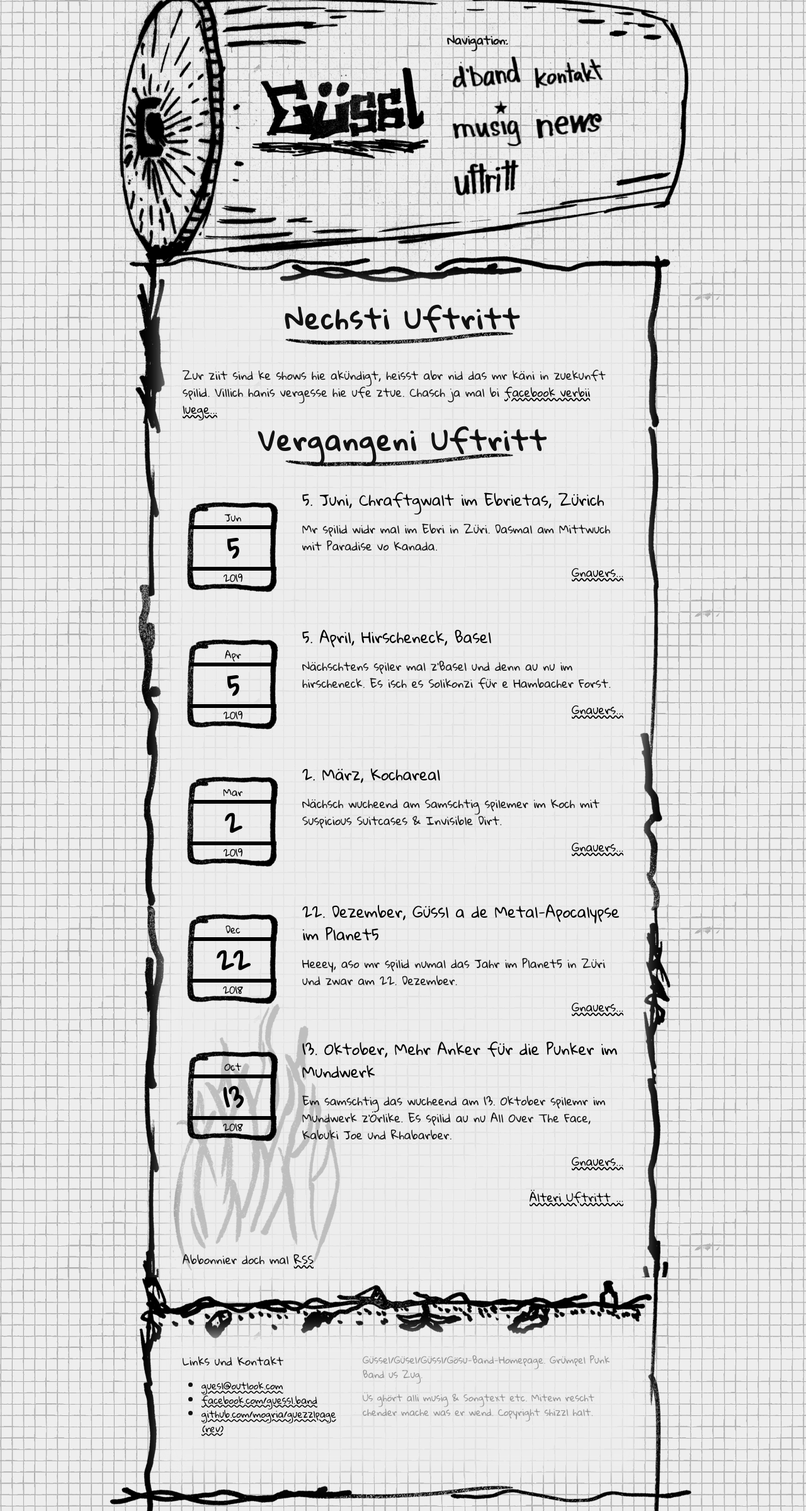
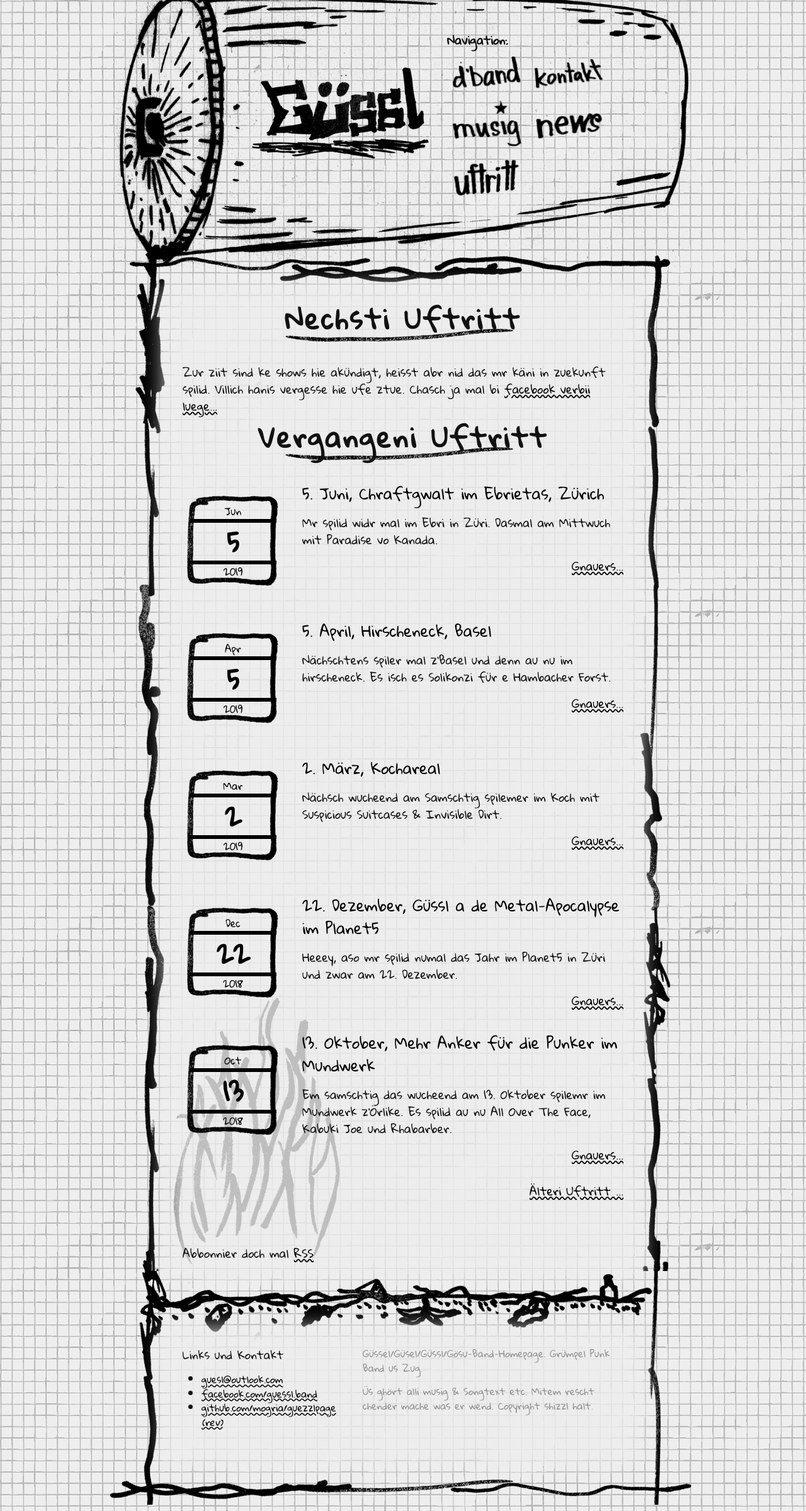
Before and after one commit to mogria/guezzlpage, a Jekyll site: the page built from uftritt.html, in a window 1280 px wide. Shown: the whole page at 63% size. Built offline with Jekyll 4.4.1, drawn with Linux system fonts in a browser that asks for light colours; the list of posts is cut into pages by our own code.

Commit message:
lower header underline background image distance

```diff
--- a/_sass/_layout.scss
+++ b/_sass/_layout.scss
@@ -406,7 +406,7 @@
     text-align: center;
     letter-spacing: 3px;
     line-height: 1;
-    padding-bottom: 40px;
+    padding-bottom: 35px;
 
     @include media-query($on-laptop) {
         font-size: 36px;
```
